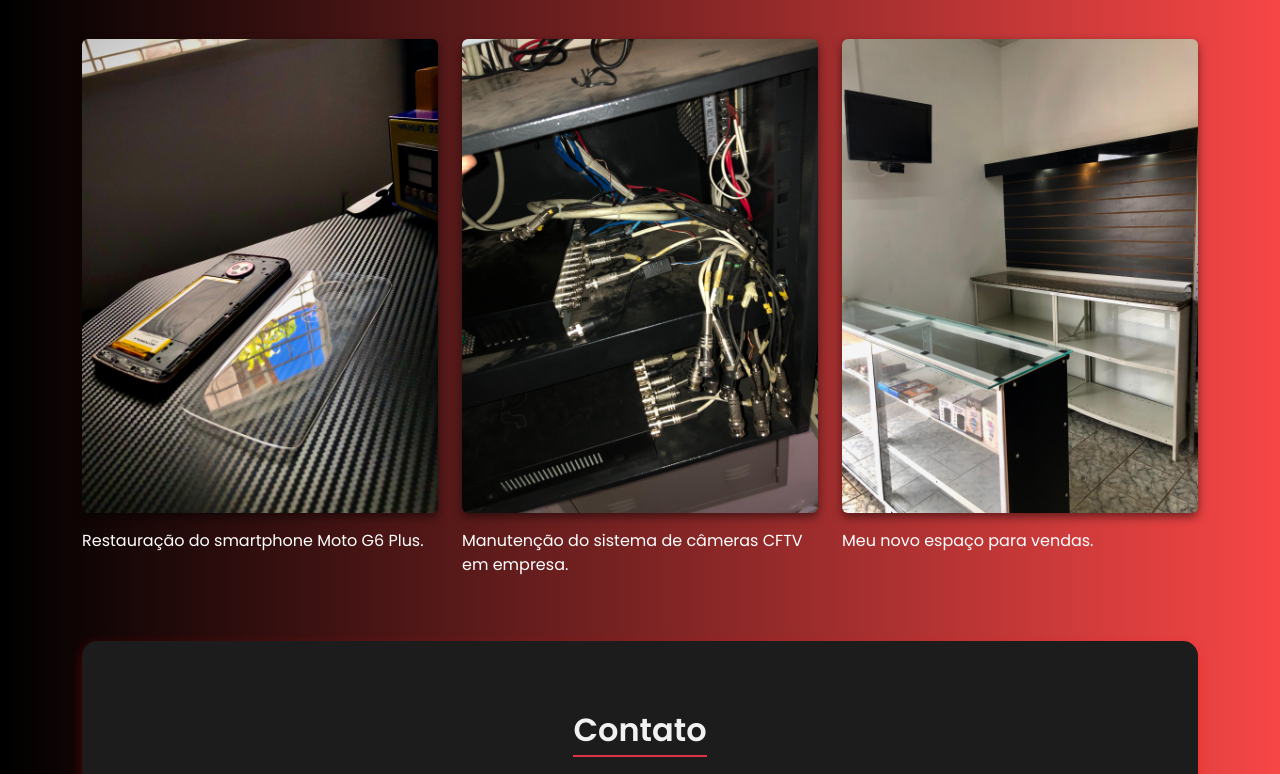
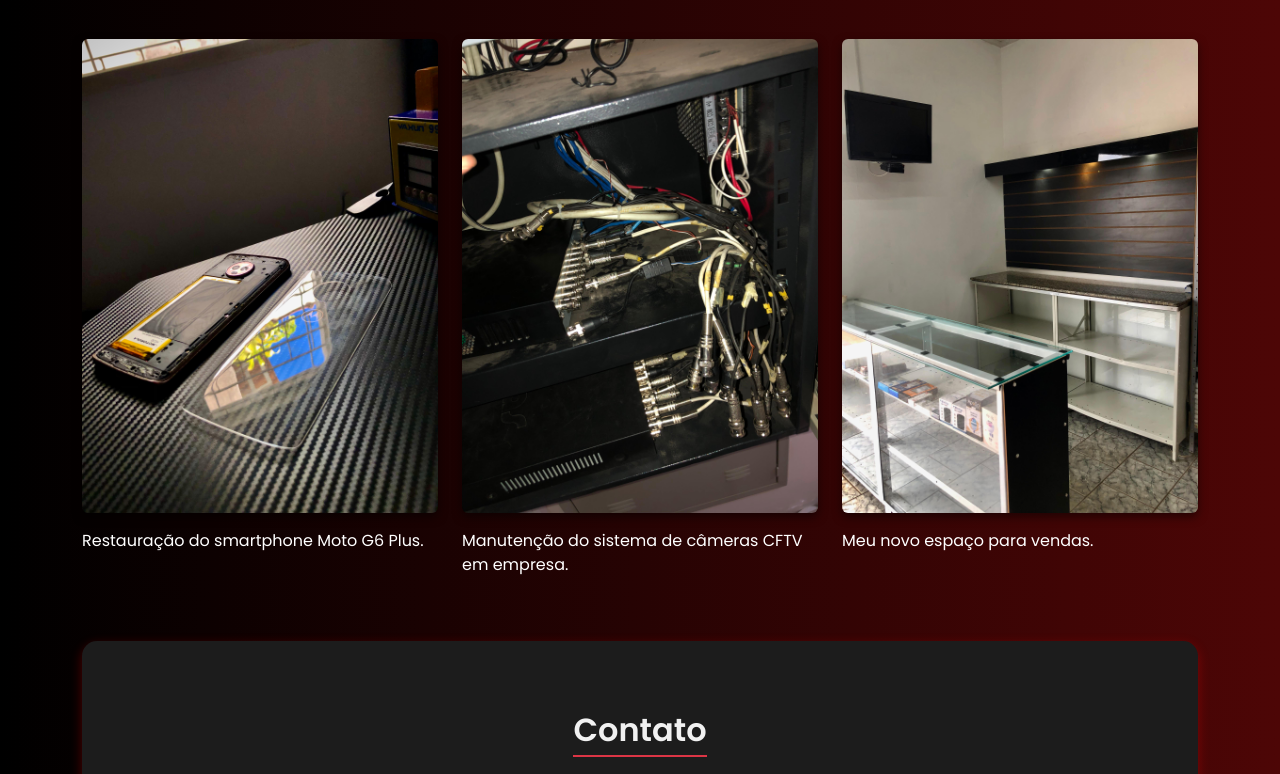
Before and after one commit to 01Momesso/Portifolio-Rafael-Momesso, a plain HTML site: page index.html in a window 1280 px wide. Shown: the part 640-1414 px from the top of the page. Drawn offline with nearby package versions, Linux system fonts and the light colour scheme.

Commit message:
Update style.css

```diff
--- a/style.css
+++ b/style.css
@@ -1,7 +1,7 @@
 
 body {
     font-family: 'Poppins', sans-serif;
-    background: linear-gradient(to right, #000000, #f74646); /* preto pro cinza */
+    background: linear-gradient(to right, #000000, #4D0606); /* preto pro cinza */
     color: white;
     margin-top: 80px;
 }
```
